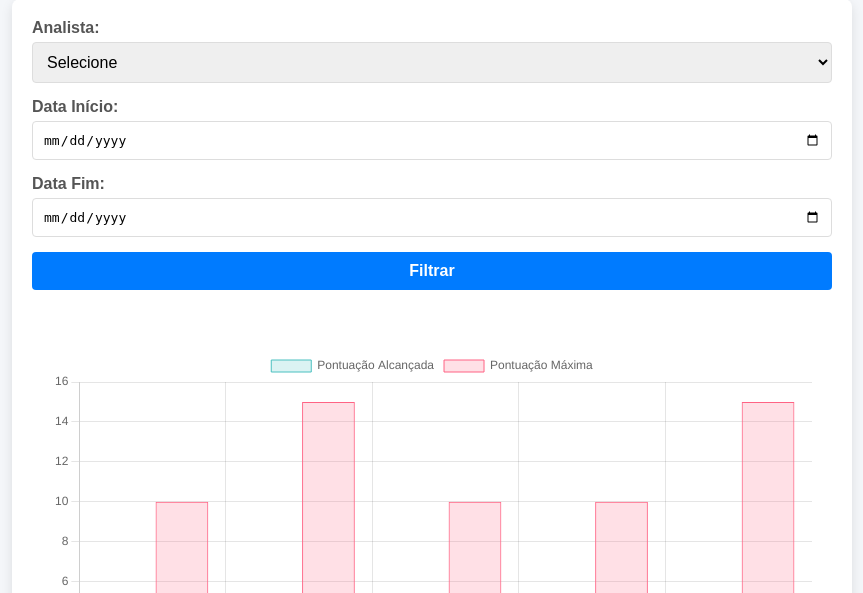
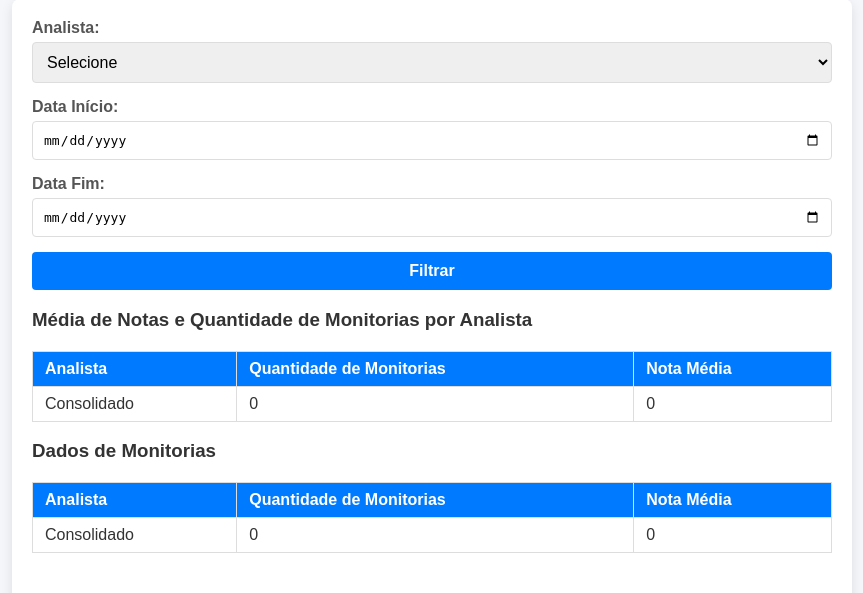
Before and after one commit to francisco627/monitoria2, a Flask app: page /relatorio in a window 1280 px wide. Shown: the part 131-724 px from the top of the page, without its empty margins (208-1071 px from the left). Run offline with Flask 3, Linux system fonts and the light colour scheme; tables that the repository leaves empty hold one stand-in row (values such as "Sample post").

Commit message:
template

```diff
--- a/templates/relatorio.html
+++ b/templates/relatorio.html
@@ -5,6 +5,7 @@
     <meta name="viewport" content="width=device-width, initial-scale=1.0">
     <title>Relatório de Pontuação</title>
     <script src="https://cdn.jsdelivr.net/npm/chart.js"></script>
+    <script src="https://code.jquery.com/jquery-3.6.0.min.js"></script>
     <style>
         /* Estilos Globais */
         body {
@@ -85,6 +86,26 @@
             margin-top: 40px;
             padding: 20px;
         }
+
+        table {
+            width: 100%;
+            border-collapse: collapse;
+            margin-top: 20px;
+        }
+
+        table, th, td {
+            border: 1px solid #ddd;
+        }
+
+        th, td {
+            padding: 8px 12px;
+            text-align: left;
+        }
+
+        th {
+            background-color: #007bff;
+            color: white;
+        }
     </style>
 </head>
 <body>
@@ -121,29 +142,28 @@
         </div>
     </form>
 
+    <div id="tabelaMediaNotas">
+        <!-- Tabela com média de notas e quantidade de monitoria por analista -->
+    </div>
+
+    <div id="tabelaAnalistas">
+        <!-- Tabela e dados gerais ou filtrados serão exibidos aqui -->
+    </div>
+
     <div class="chart-container">
         <canvas id="graficoAnalista"></canvas>
     </div>
 
     <script>
-        // Carregar dados do servidor para o JavaScript
         var analistasDados = JSON.parse('{{ media_pontuacao_por_analista | tojson | safe }}');
         var analistaSelecionado = "{{ analista_selecionado }}";
         var ctx = document.getElementById('graficoAnalista').getContext('2d');
 
         // Definir labels para os itens do gráfico
         var labels = ["Se Apresentou", "Atendeu Prontidão", "Ouviu Demanda", "Demonstrou Empatia", "Realizou Sondagem"];
-        var pontuacoes = analistasDados[analistaSelecionado] || {
-            se_apresentou: 0,
-            atendeu_prontidao: 0,
-            ouviu_demanda: 0,
-            demonstrou_empatia: 0,
-            realizou_sondagem: 0
-        };
 
-        // Função para criar ou atualizar o gráfico com novos dados
+        // Função para criar ou atualizar o gráfico
         function criarOuAtualizarGrafico(dados) {
-            // Se já existe um gráfico, atualiza-o
             if (window.grafico) {
                 window.grafico.data.datasets[0].data = [
                     dados.se_apresentou || 0,
@@ -154,7 +174,6 @@
                 ];
                 window.grafico.update();
             } else {
-                // Cria um novo gráfico se ele ainda não existe
                 window.grafico = new Chart(ctx, {
                     type: 'bar',
                     data: {
@@ -190,22 +209,70 @@
             }
         }
 
-        // Primeira renderização do gráfico
-        criarOuAtualizarGrafico(pontuacoes);
+        // Função para exibir a tabela com a média de notas e a quantidade de monitorias
+        function exibirTabelaMediaNotas(dados) {
+            var tabelaHTML = '<h3>Média de Notas e Quantidade de Monitorias por Analista</h3><table>';
+            tabelaHTML += '<thead><tr><th>Analista</th><th>Quantidade de Monitorias</th><th>Nota Média</th></tr></thead><tbody>';
 
-        // Atualizar gráfico ao enviar o formulário
-        document.getElementById('filterForm').onsubmit = function(event) {
+            for (var analista in dados) {
+                var items = dados[analista];
+                var media = items.media || 0;
+                var quantidade = items.quantidade || 0;
+
+                tabelaHTML += `<tr><td>${analista}</td><td>${quantidade}</td><td>${media}</td></tr>`;
+            }
+
+            tabelaHTML += '</tbody></table>';
+            document.getElementById('tabelaMediaNotas').innerHTML = tabelaHTML;
+        }
+
+        // Função para exibir a tabela de monitorias
+        function exibirTabela(dados) {
+            var tabelaHTML = '<h3>Dados de Monitorias</h3><table>';
+            tabelaHTML += '<thead><tr><th>Analista</th><th>Quantidade de Monitorias</th><th>Nota Média</th></tr></thead><tbody>';
+
+            for (var analista in dados) {
+                var items = dados[analista];
+                var media = items.media || 0;
+                var quantidade = items.quantidade || 0;
+
+                tabelaHTML += `<tr><td>${analista}</td><td>${quantidade}</td><td>${media}</td></tr>`;
+            }
+
+            tabelaHTML += '</tbody></table>';
+            document.getElementById('tabelaAnalistas').innerHTML = tabelaHTML;
+        }
+
+        // Exibir os dados gerais ao carregar a página
+        exibirTabelaMediaNotas(analistasDados);  // Tabela de média de notas e monitorias
+        exibirTabela(analistasDados);  // Tabela de monitorias e notas
+
+        // Atualizar gráfico e tabelas ao enviar o formulário
+        $('#filterForm').submit(function(event) {
             event.preventDefault();
-            // Obtenha o analista selecionado e datas do formulário
-            var formData = new FormData(this);
-            var analista = formData.get('analista');
 
-            // Atualize os dados do gráfico com os novos dados do analista
+            var analista = $('#analista').val();
+            var dataInicio = $('#data_inicio').val();
+            var dataFim = $('#data_fim').val();
+
+            var dadosFiltrados = analistasDados;
+
             if (analista) {
-                var dadosAtualizados = analistasDados[analista] || {};
-                criarOuAtualizarGrafico(dadosAtualizados);
+                dadosFiltrados = {[analista]: analistasDados[analista]};
             }
-        };
+
+            if (dataInicio || dataFim) {
+                dadosFiltrados = {};  // Aplica os filtros de data se necessário
+            }
+
+            exibirTabelaMediaNotas(dadosFiltrados);
+            exibirTabela(dadosFiltrados);
+
+            if (analista && dadosFiltrados[analista]) {
+                criarOuAtualizarGrafico(dadosFiltrados[analista]);
+            }
+        });
+
     </script>
 </div>
 
```
